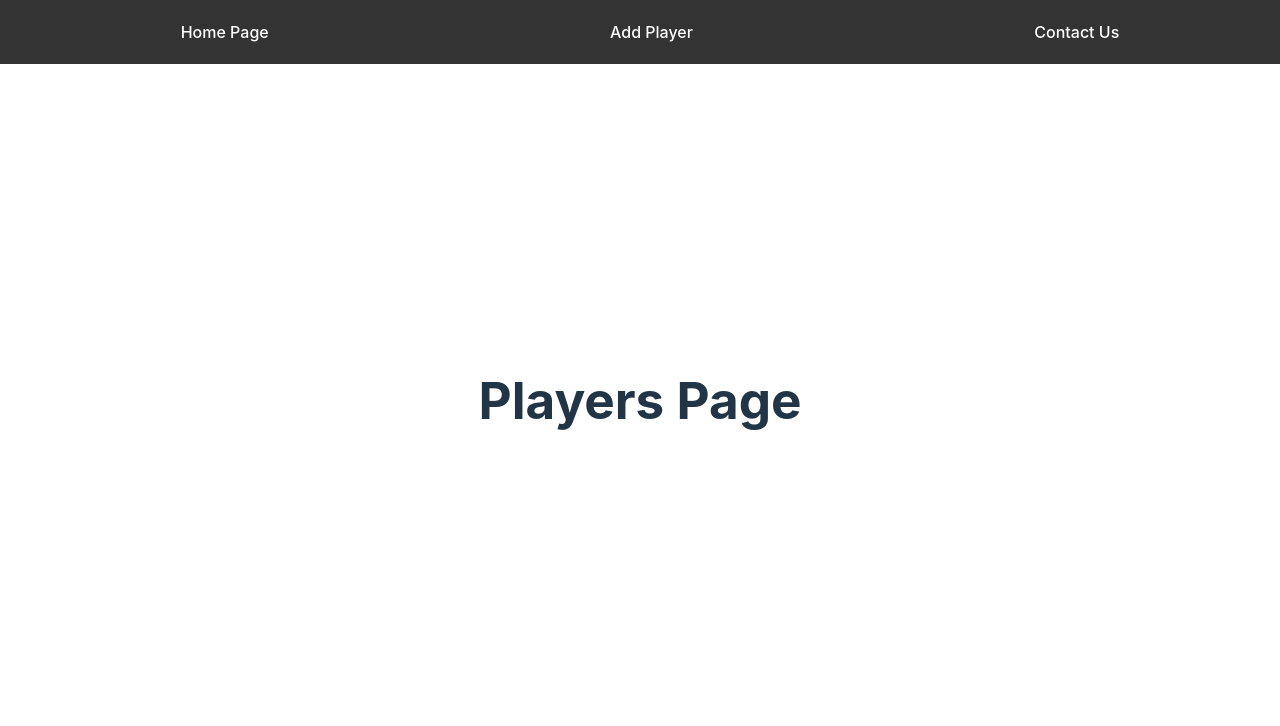
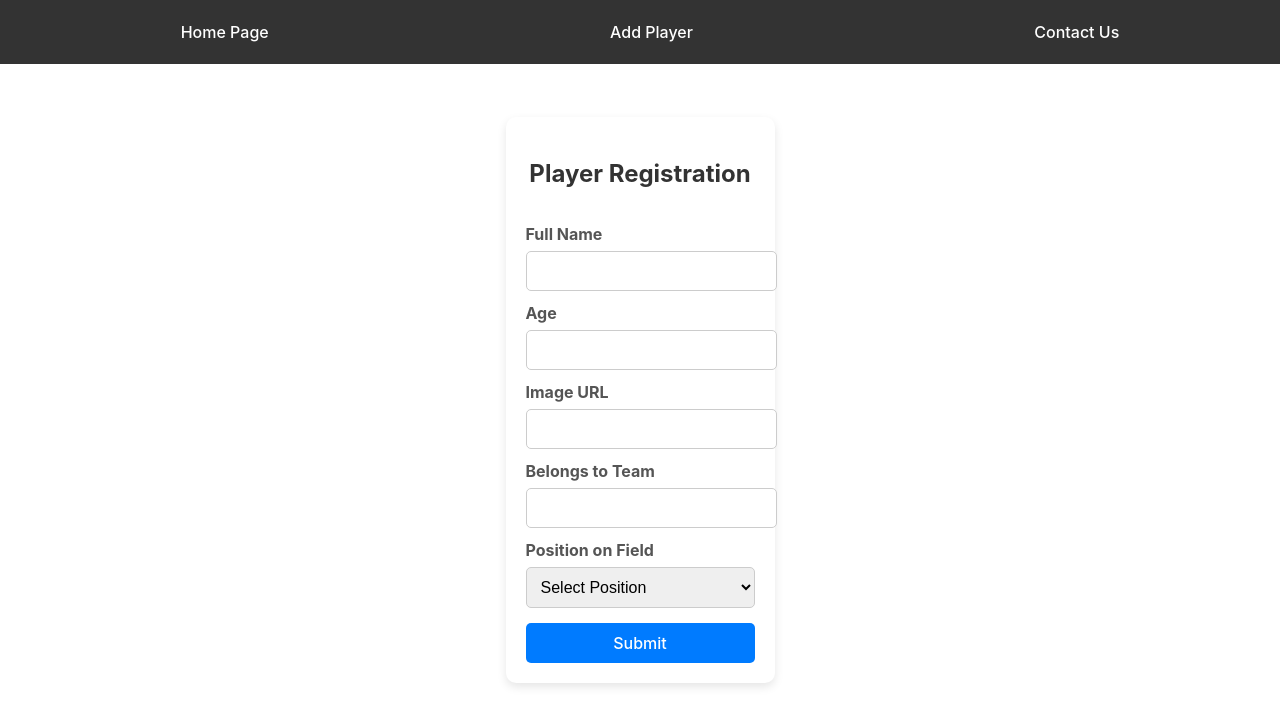
Before and after one commit to Elizigi/FootballTradeCrads, a React (Vite) app in the folder footBallTradeCards/: page /mainPage/addPlayers in a window 1280 px wide. Shown: the top 726 px of the page. Built offline with nearby package versions, Linux system fonts and the light colour scheme.

Commit message:
add register players form - fix register

```diff
--- /dev/null
+++ b/footBallTradeCards/src/pages/players/Players.module.scss
@@ -0,0 +1,56 @@
+.formContainer {
+    max-width: 400px;
+    margin: 50px auto;
+    padding: 20px;
+    background: #ffffff;
+    border-radius: 10px;
+    box-shadow: 0 4px 10px rgba(0, 0, 0, 0.1);
+    text-align: center;
+
+    h2 {
+        color: #333;
+        margin-bottom: 20px;
+    }
+
+    form {
+        display: flex;
+        flex-direction: column;
+
+        label {
+            text-align: left;
+            font-weight: bold;
+            margin: 10px 0 5px;
+            color: #555;
+        }
+
+        input, select {
+            width: 100%;
+            padding: 10px;
+            border: 1px solid #ccc;
+            border-radius: 5px;
+            font-size: 16px;
+            transition: border-color 0.3s;
+
+            &:focus {
+                border-color: #007bff;
+                outline: none;
+            }
+        }
+
+        button {
+            margin-top: 15px;
+            padding: 10px;
+            border: none;
+            border-radius: 5px;
+            background: #007bff;
+            color: white;
+            font-size: 16px;
+            cursor: pointer;
+            transition: background 0.3s;
+
+            &:hover {
+                background: #0056b3;
+            }
+        }
+    }
+}
--- a/footBallTradeCards/src/pages/players/Players.tsx
+++ b/footBallTradeCards/src/pages/players/Players.tsx
@@ -1,11 +1,96 @@
-import React from 'react'
+import React, { useState } from 'react';
+import styles from "./Players.module.scss";
 
-const Players = () => {
-  return (
-    <div>
-      <h1>Players Page</h1>
-    </div>
-  )
-}
+const PlayerForm = () => {
+    const [formData, setFormData] = useState({
+        fullName: '',
+        age: '',
+        imageUrl: '',
+        team: '',
+        position: ''
+    });
 
-export default Players
+    const handleChange = (e) => {
+        setFormData({ ...formData, [e.target.name]: e.target.value });
+    };
+
+async function handleSubmit (event: React.FormEvent) {
+        event.preventDefault();
+        console.log('Form submitted:', formData);
+        const fullName = formData.fullName
+        const imageUrl = formData.imageUrl
+        const team = formData.team
+        const age = formData.age
+        const position  = formData.position
+        const response = await fetch('http://localhost:3000/api/heroes/add-hero',{
+          method: 'POST',
+          headers: { 'Content-Type': 'application/json' },
+          credentials: 'include',
+        body: JSON.stringify({fullName,imageUrl,team,age,position})
+        });
+          if (response.status === 200) {
+            alert("Player added successfully")
+        } else {
+            alert("try again")
+        }
+    };
+
+    // fullName, img, team, age, position
+
+  //   const response = await fetch('http://localhost:3000/api/auth/register', {
+  //     method: 'POST',
+  //     headers: { 'Content-Type': 'application/json' },
+  //     credentials: 'include',
+  //     body: JSON.stringify({_userName, email, password,rePassword}),
+  // });
+
+  // if (response.status == 400) {
+  //   setIsMessage(true);
+  //   setMessage("Email already exists");
+  //   return;
+  // }
+
+  // if (response.status !== 200) {
+  //   alert("try again")
+  // }
+
+  // if (response.status === 200) {
+  //   setIsMessage(false)
+  //   alert("Registration successful")
+  //   navigate('/login');
+  // }
+
+    return (
+        <div className={styles.formContainer}>
+            <h2>Player Registration</h2>
+            <form onSubmit={handleSubmit}>
+                <label htmlFor="fullName">Full Name</label>
+                <input type="text" id="fullName" name="fullName" value={formData.fullName} onChange={handleChange} required />
+
+                <label htmlFor="team">Age</label>
+                <input type="number" id="age" name="age" value={formData.age} onChange={handleChange} required />
+
+                <label htmlFor="imageUrl">Image URL</label>
+                <input type="url" id="imageUrl" name="imageUrl" value={formData.imageUrl} onChange={handleChange} required />
+
+                <label htmlFor="team">Belongs to Team</label>
+                <input type="text" id="team" name="team" value={formData.team} onChange={handleChange} required />
+
+
+
+                <label htmlFor="position">Position on Field</label>
+                <select id="position" name="position" value={formData.position} onChange={handleChange} required>
+                    <option value="">Select Position</option>
+                    <option value="Goalkeeper">Goalkeeper</option>
+                    <option value="Defender">Defender</option>
+                    <option value="Midfielder">Midfielder</option>
+                    <option value="Forward">Forward</option>
+                </select>
+
+                <button type="submit">Submit</button>
+            </form>
+        </div>
+    );
+};
+
+export default PlayerForm;
--- a/footBallTradeCards/src/pages/register/Register.tsx
+++ b/footBallTradeCards/src/pages/register/Register.tsx
@@ -66,7 +66,7 @@ function RegisterForm() {
   if (response.status === 200) {
     setIsMessage(false)
     alert("Registration successful")
-    navigate('/mainPage');
+    navigate('/login');
   }
 }
 
```
Also changed, not shown: 1 other file (tests, documents, lock files or other folders).
